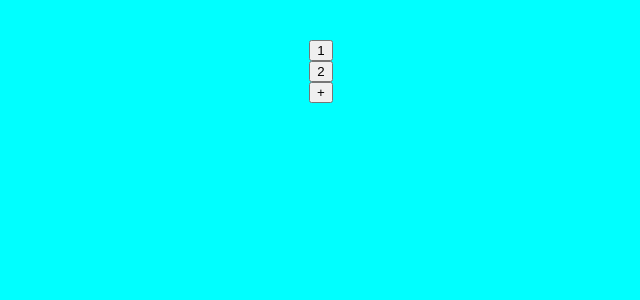
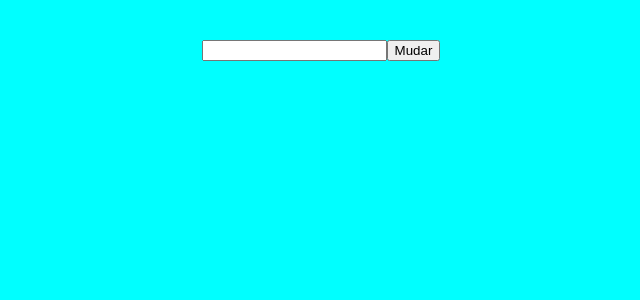
Before and after one commit to PeterAires/React, a React (Vite) app in the folder projeto1/: page / in a window 1280 px wide. Shown: the top 300 px of the page, without its empty margins (319-959 px from the left). Built offline with nearby package versions, Linux system fonts and the light colour scheme.

Commit message:
Treinao diario

```diff
--- a/projeto1/src/App.jsx
+++ b/projeto1/src/App.jsx
@@ -1,15 +1,11 @@
 import './App.css'
 import './index.css'
-import Numero1 from './components/calculadora/Numero1'
-import Numero2 from './components/calculadora/Numero2'
-import SinalMais from './components/calculadora/sinalMais'
+import TreinoTres from './components/TreinoTres'
 
 function App(){
   return (
     <div className="App">
-      <Numero1/>
-      <Numero2/>
-      <SinalMais/>
+      <TreinoTres/>
     </div>
   )
 }
--- /dev/null
+++ b/projeto1/src/components/TreinoTres.jsx
@@ -0,0 +1,27 @@
+import { useState } from "react"
+
+function TreinoTres(){
+
+    const [texto,setTexto] = useState()
+    const [textoum,setTextoUm] = useState()
+
+    function Clikar(){
+        setTexto(textoum)
+    }
+
+    return(
+        <div>
+            <input type="text" value={textoum} onChange={(e) => {setTextoUm(e.target.value)}}/>
+            <button onClick={Clikar} >Mudar</button>
+            <h1>{texto}</h1>
+
+            {texto && (
+                <div style={{backgroundColor:"black"}}>
+                    <h2>MUDOU EBAAA</h2>
+                </div>
+            )}
+        </div>
+    )
+    // Atribuimos um valor ao input, assim direcionamos que atribuimos o valor dele ao texto um,,, onClick é quando a gente clikar, Onchange é todas as informaçoes,, AI EM CIMA O VALUE  NEM É NECESSARIO
+}
+export default TreinoTres
```
